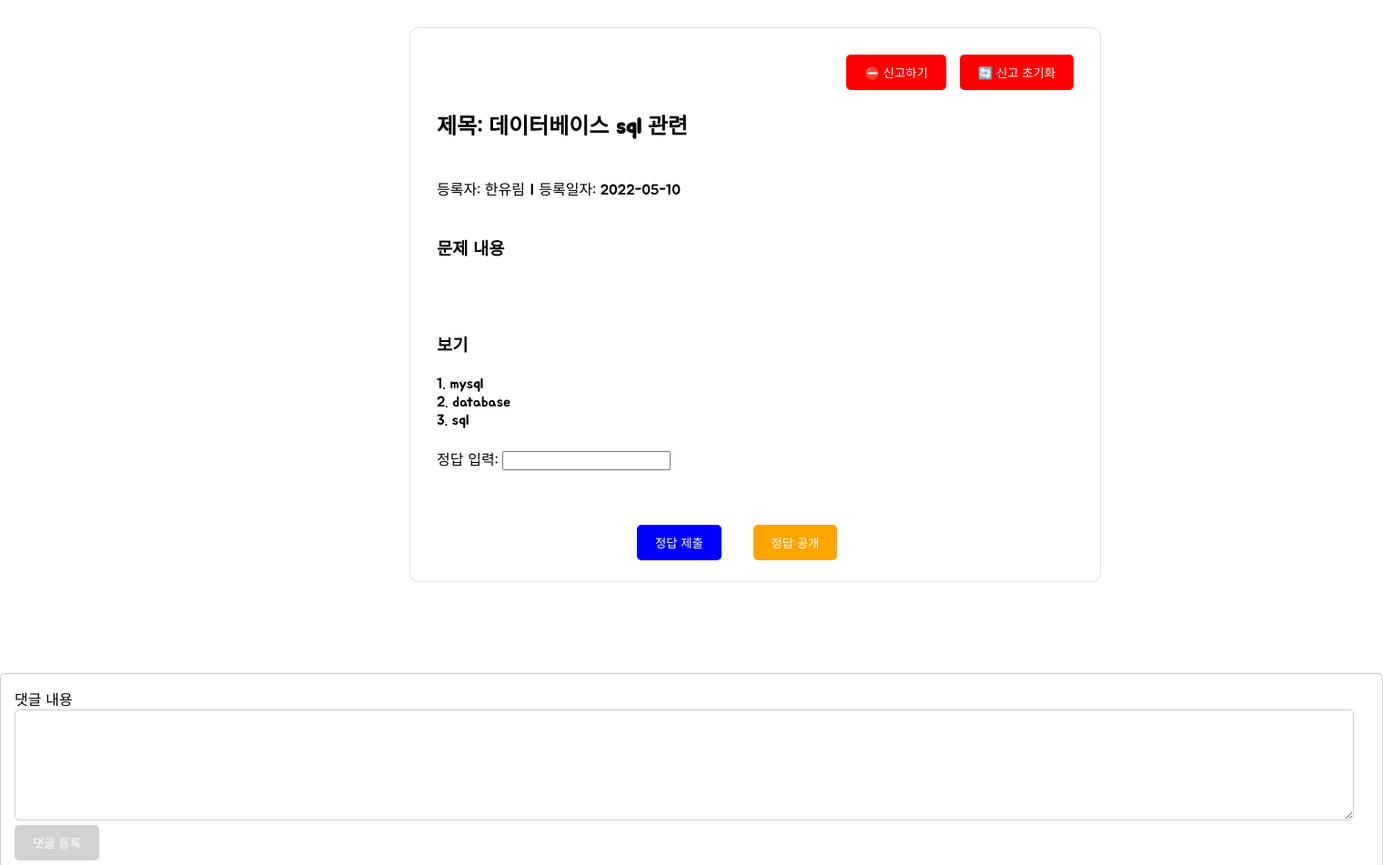
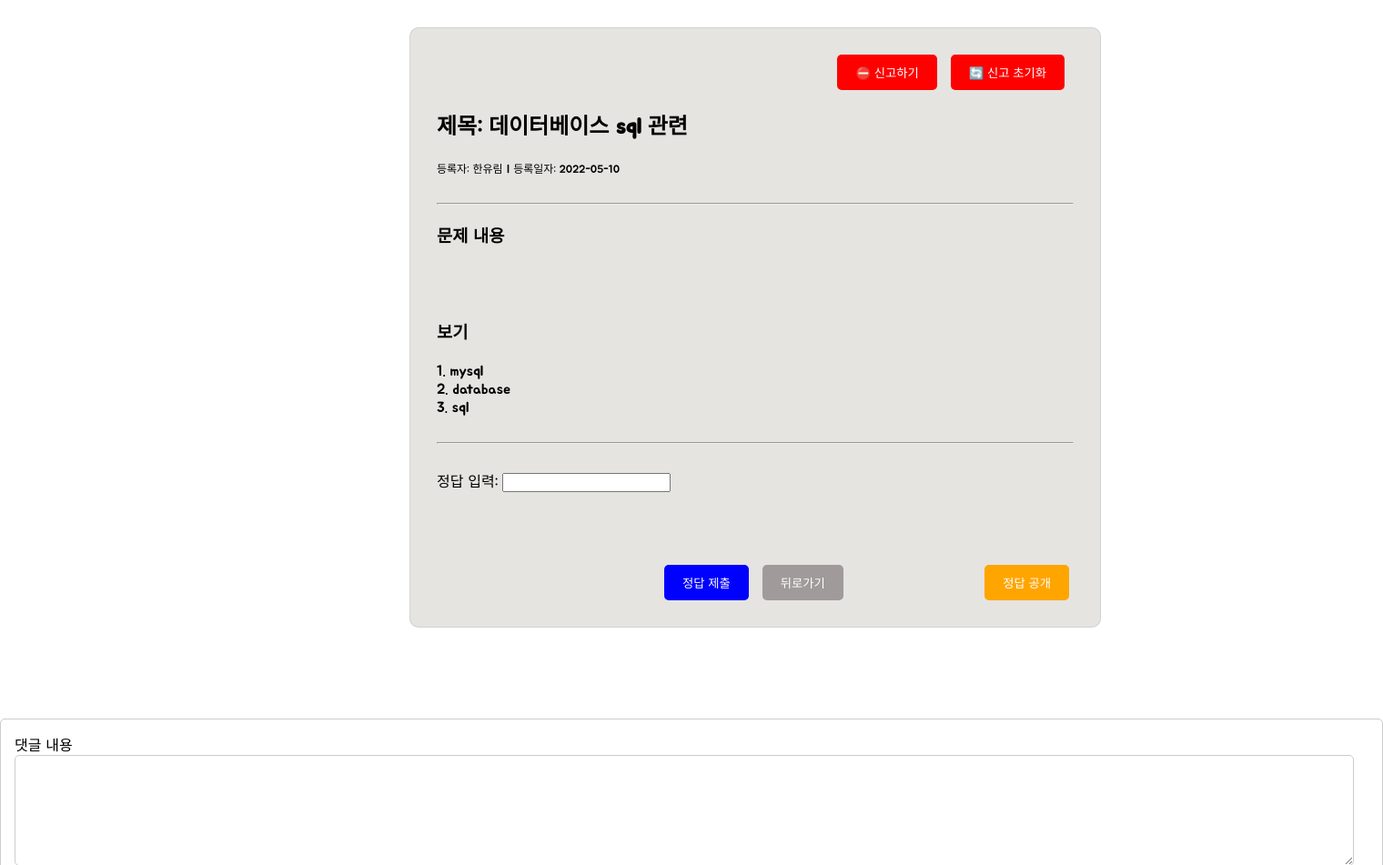
Before and after one commit to JeongHunsss/KKU-GIT, a PHP site: page /problem/problem_detail.php in a window 1520 px wide. Shown: the part 65-1016 px from the top of the page at 91% size. Run offline with PHP 8.4, Linux system fonts and the light colour scheme; the visitor is signed in with stand-in values (Sample User, id 1).

Commit message:
5/29 버튼재배치, 폼색

```diff
--- a/problem/css/problem_detail.css
+++ b/problem/css/problem_detail.css
@@ -1,4 +1,3 @@
-
 .problem-detail-container {
   flex-direction: column;
   justify-content: center;
@@ -11,11 +10,11 @@
 
 .problem-detail-body {
   width: 700px;
-  height: 550px;
+  height: 600px;
   margin-left: 450px;
   margin-right: auto;
   margin-top: 30px;
-  background-color: rgb(255, 255, 255);
+  background-color: rgb(229, 228, 224);
   padding: 30px;
   border-radius: 10px;
   box-shadow: inset 0px 0px 0px 1px rgba(187, 194, 199, 0.5);
@@ -25,10 +24,21 @@
 }
 
 .report-buttons {
-  text-align: right;
+  display: flex;
+  align-items: center;
+  justify-content: flex-end;
 }
 
-.report-button {
+
+.report-buttons .report-button,
+.report-buttons .reset-button {
+  margin-left: 10px;
+}
+
+
+.report-button,
+.reset-button,
+.additional-button {
   background-color: red;
   color: white;
   border: none;
@@ -37,6 +47,7 @@
   text-align: center;
   display: inline-block;
   cursor: pointer;
+
 }
 
 .reset-button {
@@ -48,9 +59,12 @@
   text-align: center;
   display: inline-block;
   cursor: pointer;
-  margin-left: 10px;
+  margin-right: 10px;
 }
 
+.problem-detail-info {
+  font-size: 12px;
+}
 
 .problem-detail-comment-list {
   margin-right: 30px;
@@ -86,7 +100,7 @@
 }
 
 .submit-button {
-  margin-left:220px;
+  margin-left:250px;
   background-color: blue;
   color: white;
   border: none;
@@ -99,13 +113,14 @@
 .reveal-button {
   margin-left: 30px;
   margin-right: 30px;
-  background-color: orange;
+  background-color: #a09a9a;
   color: white;
   border: none;
   border-radius: 5px;
   padding: 10px 20px;
   text-align: center;
   display: inline-block;
+  margin-left: 5px;
 }
 
 .comment-textarea {
@@ -132,3 +147,24 @@
 .comment-submit-button:hover {
   background-color: darkblue;
 }
+
+.additional-button {
+  background-color: orange;
+  margin-left: auto;
+}
+
+.problem-detail-buttons {
+  display: flex;
+  justify-content: space-between;
+  margin-top: 20px;
+}
+
+.submit-button,
+.reveal-button {
+  margin-right: 10px;
+}
+
+.additional-button {
+  margin-left: auto;
+  margin-right: 5px;
+}
--- a/problem/problem_detail.php
+++ b/problem/problem_detail.php
@@ -13,20 +13,23 @@ $_SESSION['cur_page'] = 'problem_list';
 </head>
 <?php include '../bars/top_bar.php'; ?>
 <body>
-    <div class="problem-detail-container">
-        <div class="problem-detail-body">
 
-        <div class="report-buttons">
-            <button class="report-button">&#x26D4 신고하기</button>
-            <button class="reset-button">&#x1F504 신고 초기화</button>
-        </div>
+<div class="problem-detail-container">
+  <div class="problem-detail-body">
+
+    <div class="report-buttons">
+      <div>
+        <button class="report-button">&#x26D4; 신고하기</button>
+        <button class="reset-button">&#x1F504; 신고 초기화</button>
+      </div>
+    </div>
 
 
             <div class="problem-detail-header">
                 <h2>제목: 데이터베이스 sql 관련</h2>
             </div>
-            <br>
-            <span>등록자: 한유림 | 등록일자: 2022-05-10</span><br><br>
+            <span class="problem-detail-info">등록자: 한유림 | 등록일자: 2022-05-10</span><br><br>
+            <hr>
             <div class="problem-detail-content">
                 <h3>문제 내용</h3><br><br>
             </div>
@@ -36,7 +39,7 @@ $_SESSION['cur_page'] = 'problem_list';
                     <label> 1. mysql</label><br>
                     <label> 2. database</label><br>
                     <label> 3. sql</label><br>
-                    <br>
+                    <br><hr><br>
                     <label>정답 입력: <input type="text"></label>
                 </form>
             </div>
@@ -44,7 +47,8 @@ $_SESSION['cur_page'] = 'problem_list';
             <br><br><br>
             <div class="problem-detail-buttons">
             <button class="submit-button">정답 제출</button>
-            <button class="reveal-button">정답 공개</button>
+            <button class="reveal-button" onclick="goBack()">뒤로가기</button>
+            <button class="additional-button">정답 공개</button>
             </div>
         </div>
 
@@ -82,5 +86,12 @@ $_SESSION['cur_page'] = 'problem_list';
             </div>
         </div>
     </div>
+
+    <script>
+    function goBack() {
+        window.history.back();
+    }
+</script>
+
 </body>
 </html>
```
